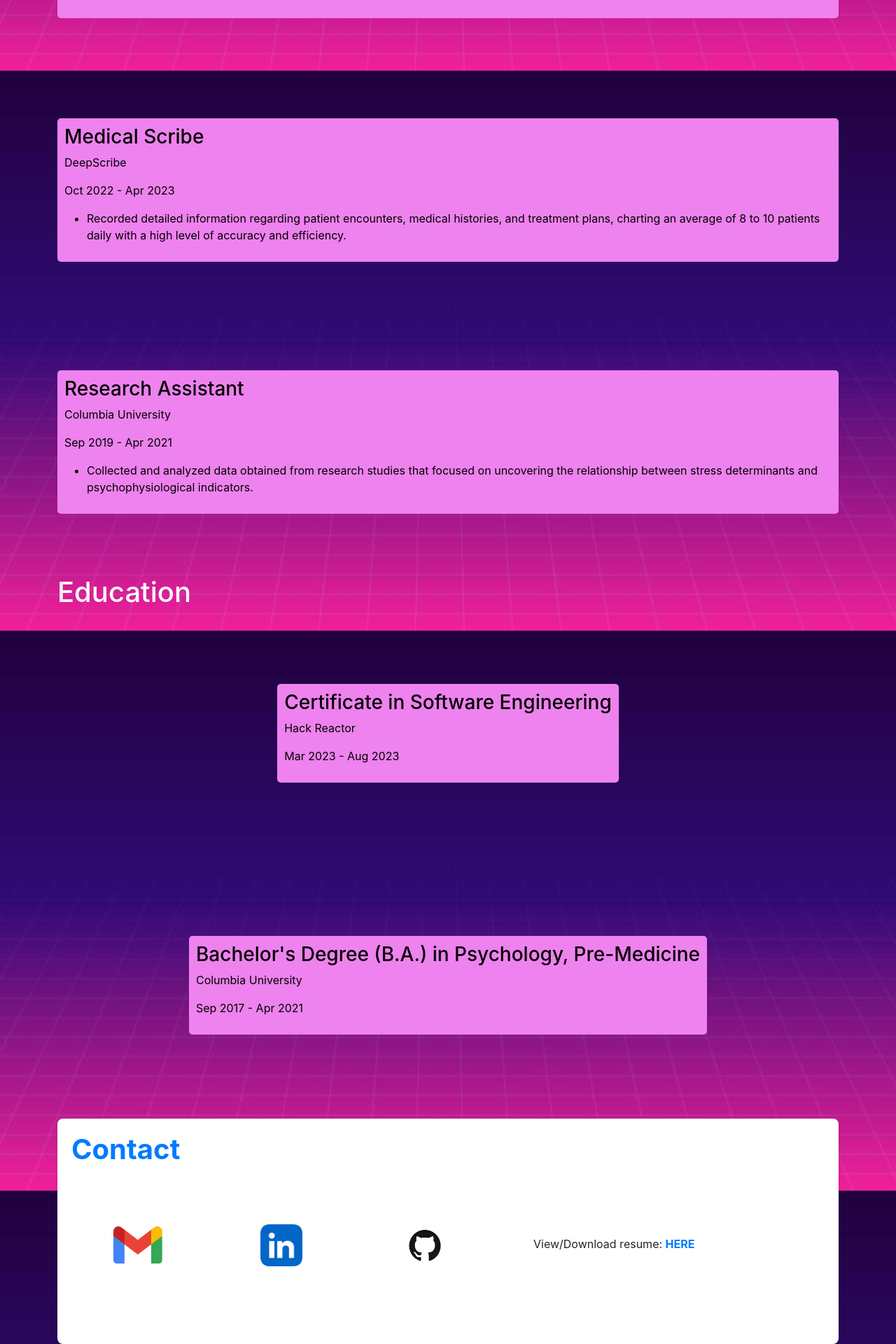
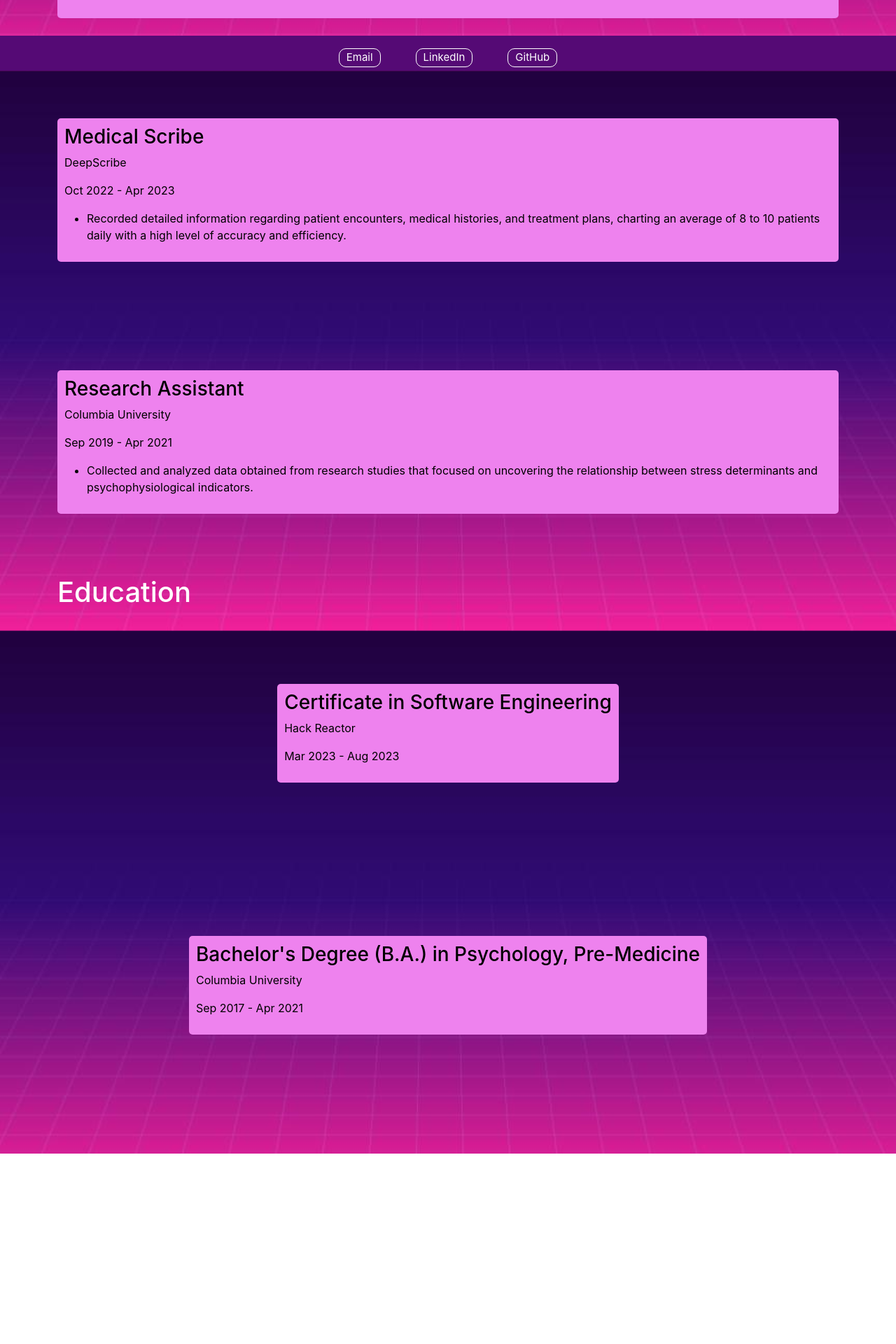
Before and after one commit to segbuniwe/portfolio, a React (Create React App) app in the folder portfolio/: page /about in a window 1280 px wide. Shown: the part 699-2619 px from the top of the page at 70% size. After the commit the page ends 2347 px from the top, so only its background shows below. Built offline with nearby package versions, Linux system fonts and the light colour scheme.

Commit message:
added footer section; updated about page since contact is now in footer

```diff
--- a/portfolio/src/App.js
+++ b/portfolio/src/App.js
@@ -4,6 +4,7 @@ import Main from "./components/Main";
 import About from "./components/About";
 import { BrowserRouter, Routes, Route } from "react-router-dom";
 import Projects from "./components/Projects";
+import Footer from "./components/Footer";
 
 function App() {
   return (
@@ -16,6 +17,7 @@ function App() {
           <Route exact path="/about" element={<About />}></Route>
           <Route exact path="/projects" element={<Projects />}></Route>
         </Routes>
+        <Footer />
         </div>
       </BrowserRouter>
     </>
--- a/portfolio/src/components/About.js
+++ b/portfolio/src/components/About.js
@@ -1,12 +1,8 @@
 import React from "react";
 import image from "../styles/profile-pic.jpg";
-import resume from "../styles/resume.png";
 import { Link } from "react-router-dom";
 import Experience from "./Experience";
 import "../styles/about.css";
-import linkedin from "../styles/linkedin.webp";
-import github from "../styles/github.png";
-import gmail from "../styles/gmail.png";
 
 function About() {
     return (
@@ -25,6 +21,9 @@ function About() {
                         and multilingualism in spoken and technical forms,
                         all while indulging in my love for theater and the arts.
                     </p>
+                    <p>
+                        View/Download resume: <Link className="resume-link" to="https://drive.google.com/file/d/1TjgzlmzrhqYwWML9Z4h3Amb-jPZEFU8d/view?usp=sharing">HERE</Link>
+                    </p>
                 </div>
                 <div className="about-image">
                     <img src={image} alt="profile" className="small-image"></img>
@@ -34,30 +33,6 @@ function About() {
             <div>
                 <Experience />
             </div>
-
-            <div className="contact-container">
-                <h3 className="contact-color">Contact</h3>
-                <ul>
-                    <li>
-                        <Link className="email-link" to="mailto:s.tonyegbuniwe@gmail.com">
-                            <img className="gmail-img" src={gmail} alt="Gmail" />
-                        </Link>
-                    </li>
-                    <li>
-                        <Link to="https://www.linkedin.com/in/sophia-tony-egbuniwe/">
-                            <img className="linkedin-img link-img" src={linkedin} alt="LinkedIn" />
-                        </Link>
-                    </li>
-                    <li>
-                        <Link to="https://www.github.com/segbuniwe">
-                            <img className="github-img link-img" src={github} alt="GitHub" />
-                        </Link>
-                    </li>
-                    <li>
-                        View/Download resume: <Link className="resume-link" to="https://drive.google.com/file/d/1TjgzlmzrhqYwWML9Z4h3Amb-jPZEFU8d/view?usp=sharing">HERE</Link>
-                    </li>
-                </ul>
-            </div>
         </>
     );
 }
--- /dev/null
+++ b/portfolio/src/components/Footer.js
@@ -0,0 +1,20 @@
+import "../styles/footer.css";
+import { Link } from "react-router-dom";
+
+function Footer() {
+    return (
+        <>
+            <div>
+                <div className="phantom">
+                    <div className="style">
+                        <Link className="footer-link-main" to="mailto:s.tonyegbuniwe@gmail.com">Email</Link>
+                        <Link className="footer-link-main footer-margin-left" to="https://www.linkedin.com/in/sophia-tony-egbuniwe/">LinkedIn</Link>
+                        <Link className="footer-link-main footer-margin-left" to="https://www.github.com/segbuniwe">GitHub</Link>
+                    </div>
+                </div>
+            </div>
+        </>
+    );
+}
+
+export default Footer;
--- /dev/null
+++ b/portfolio/src/styles/footer.css
@@ -0,0 +1,41 @@
+.style {
+    background-color: rgb(85, 10, 117);
+    border-top: 1px solid transparent;
+    text-align: center;
+    padding: 15px;
+    position: fixed;
+    left: 0;
+    bottom: 0;
+    height: 50px;
+    width: 100%;
+}
+
+.phantom {
+    display: block;
+    padding: 15px;
+    height: 50px;
+    width: 100%;
+}
+
+.footer-link-main {
+    text-decoration: none;
+    display: inline-block;
+    color: #fff;
+    position: relative;
+    top: 1px;
+    font-size: 15px;
+    border: 1px solid #fff;
+    padding: 1px 10px;
+    border-radius: 10px;
+    margin-top: 1px;
+    margin-bottom: 1px;
+}
+
+.footer-link-main:hover {
+    background-color: white;
+    color: black;
+}
+
+.footer-margin-left {
+    margin-left: 50px;
+}
```
